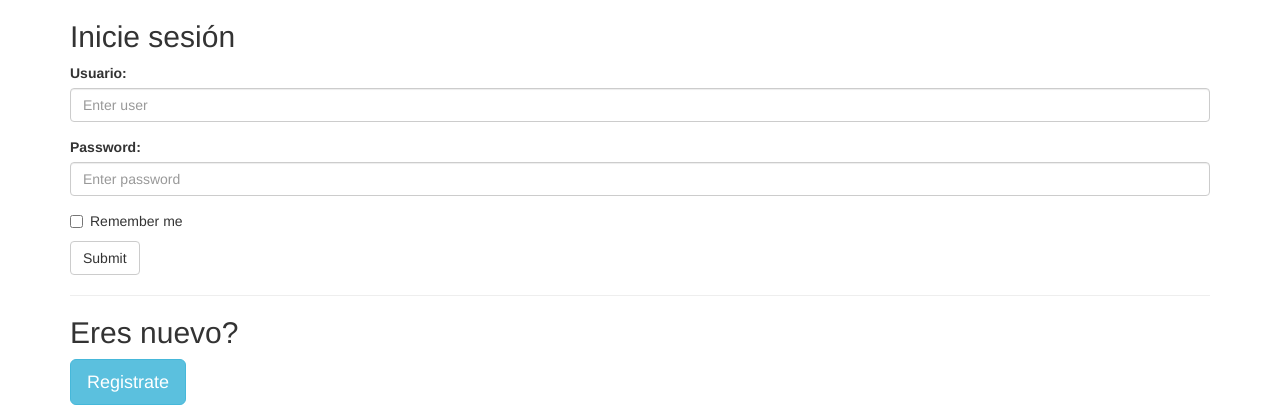
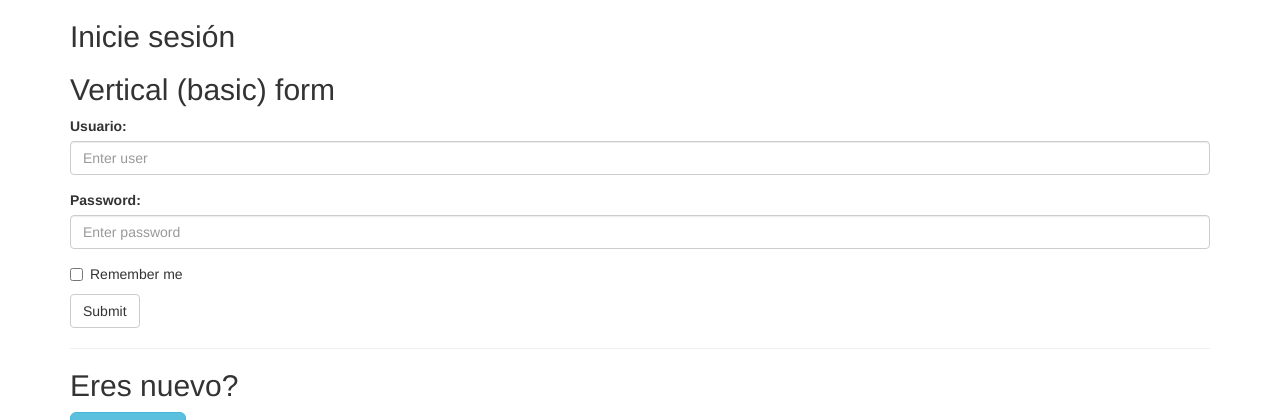
Before and after one commit to JoseMartinez8/menuDinamico, a PHP site: page / in a window 1280 px wide. Shown: the top 420 px of the page. Run offline with PHP 8.4, Linux system fonts and the light colour scheme; data that the repository does not hold is empty.

Commit message:
Se agrega titulo al formulario index.php

```diff
--- a/index.php
+++ b/index.php
@@ -30,7 +30,7 @@ $conn = null;
                    echo "<h2>Inicie sesión</h2>";
                 }
             ?>
-            <!--<h2>Vertical (basic) form</h2>-->
+            <h2>Vertical (basic) form</h2>
             <form action="control.php" method="post">
                 <div class="form-group">
                     <label for="email">Usuario:</label>
```
